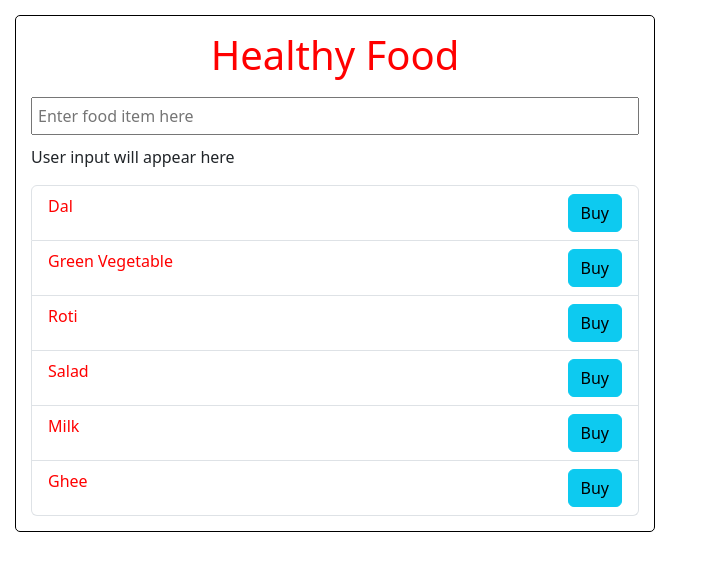
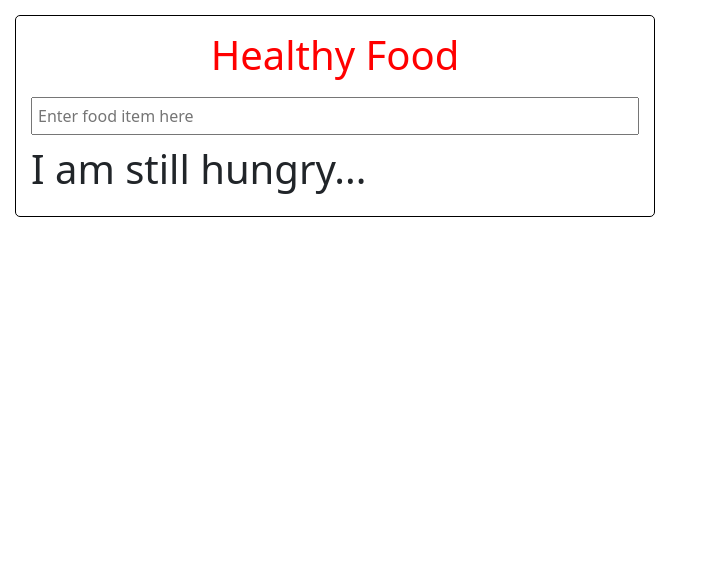
Before and after one commit to uttam8299/react-learn, a React (Vite) app in the folder Fragments/learning-fragments/: page / in a window 1280 px wide. Shown: the top 570 px of the page, without its empty margins (0-703 px from the left). Built offline with nearby package versions, Linux system fonts and the light colour scheme.

Commit message:
Modifying Frament Project using useState

```diff
--- a/Fragments/learning-fragments/src/App.jsx
+++ b/Fragments/learning-fragments/src/App.jsx
@@ -7,21 +7,23 @@ import Container from "./components/Container";
 import FoodInput from "./components/FoodInput";
 
 function App() {
-  let foodItems = ["Dal", "Green Vegetable", "Roti", "Salad", "Milk", "Ghee"];
+  let [foodItems, setFoodItems] = useState([]);
 
-  let [textStateVal, setTextState] = useState("User input will appear here");
-
-  const handleChangeEvent = (event) => {
-    setTextState(event.target.value);
+  const onKeyDown = (event) => {
+    if (event.key === "Enter") {
+      let newItem = event.target.value;
+      event.target.value = "";
+      let newItems = [...foodItems, newItem];
+      setFoodItems(newItems);
+    }
   };
 
   return (
     <>
       <Container>
         <h1 className="food-heading">Healthy Food</h1>
+        <FoodInput handleOnKeyDown={onKeyDown}></FoodInput>
         <ErrorMessage foodItems={foodItems}></ErrorMessage>
-        <FoodInput handleChangeEvent={handleChangeEvent}></FoodInput>
-        <p>{textStateVal}</p>
         <FoodItems foodItems={foodItems}></FoodItems>
       </Container>
     </>
--- a/Fragments/learning-fragments/src/components/FoodInput.jsx
+++ b/Fragments/learning-fragments/src/components/FoodInput.jsx
@@ -1,11 +1,11 @@
 import styles from "./FoodInput.module.css";
 
-const FoodInput = ({ handleChangeEvent }) => {
+const FoodInput = ({ handleOnKeyDown }) => {
   return (
     <input
       className={styles.foodInput}
       placeholder="Enter food item here"
-      onChange={handleChangeEvent}
+      onKeyDown={handleOnKeyDown}
     ></input>
   );
 };
```
